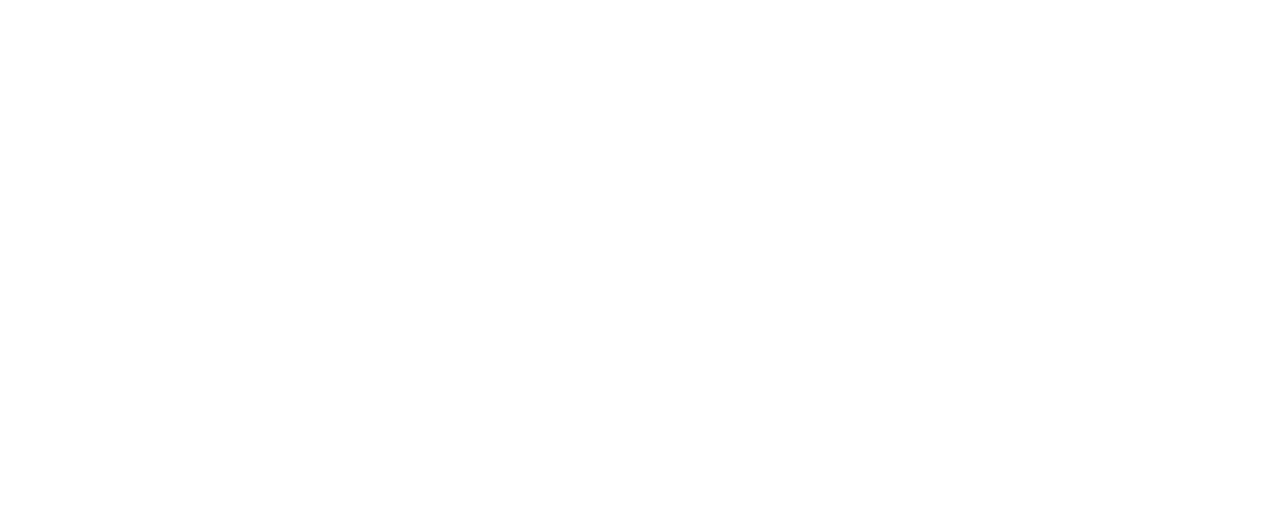
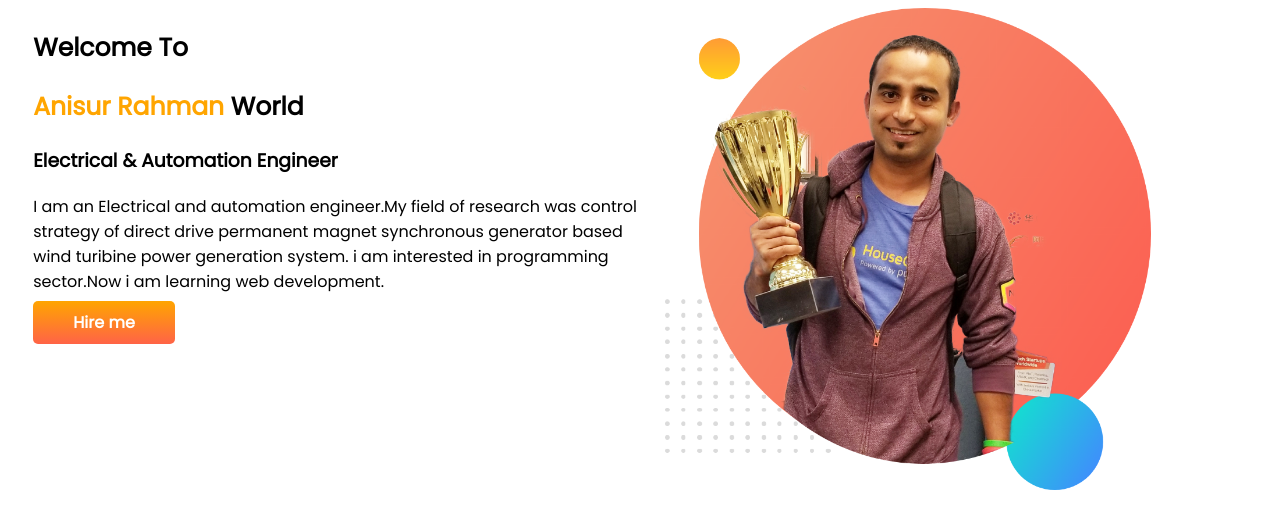
Before and after one commit to AnisurRahman06046/My-portfolio, a plain HTML site: page index.html in a window 1280 px wide. Drawn offline with Linux system fonts and the light colour scheme.

Commit message:
first-section

```diff
--- a/index.html
+++ b/index.html
@@ -5,9 +5,28 @@
     <meta http-equiv="X-UA-Compatible" content="IE=edge">
     <meta name="viewport" content="width=device-width, initial-scale=1.0">
     <title>Anisur Rahman's Portfolio</title>
+    <link rel="preconnect" href="https://fonts.googleapis.com">
+    <link rel="preconnect" href="https://fonts.gstatic.com" crossorigin>
+    <link href="https://fonts.googleapis.com/css2?family=Poppins&display=swap" rel="stylesheet">
     <link rel="stylesheet" href="style.css">
 </head>
 <body>
+    <section>
+        <div class="half-width">
+            <h1>Welcome To</h1>
+            <h1> <span class="name-color">Anisur Rahman</span> World</h1>
+            <h3>Electrical & Automation Engineer</h3>
+            <p>I am an Electrical and automation engineer.My field of       research was control strategy of direct drive permanent magnet synchronous generator based wind turibine power generation system.
+                i am interested in programming sector.Now i am learning web development.
+        </p>
+        <a class="link-button" target="_blank" href="https://www.linkedin.com/in/md-anisur-rahman-0575861b2/" >Hire me</a>
+        </div>
+        <div class="half-width">
+            <img src="images/jhankar.png" alt="">
+
+        </div>
+    </section>
+
 
 </body>
 </html>
--- a/style.css
+++ b/style.css
@@ -0,0 +1,27 @@
+body{
+    font-family: 'Poppins', sans-serif;
+}
+h1{
+    font-size: 25px;
+}
+.name-color{
+    color: orange;
+}
+section{
+    display: flex;
+}
+.half-width{
+    width: 50%;
+    padding-left: 2%;
+}
+.half-width img{
+    width: 80%;
+}
+.link-button{
+    text-decoration: none;
+    background-image: linear-gradient(orange ,tomato);
+    color: white;
+    font-weight: 700;
+    padding: 10px 40px;
+    border-radius: 5px;
+}
```
Also changed, not shown: im/main_pic.jpg (added), images/dream-bg.png (added), images/exp-bg.png (added), images/jhankar.png (added), images/jhankar2.png (added), images/my-bg.png (added), images/my-bg2.png (added), images/my_pic_bg.png (added), images/top-banner.png (added), 7 other files.
